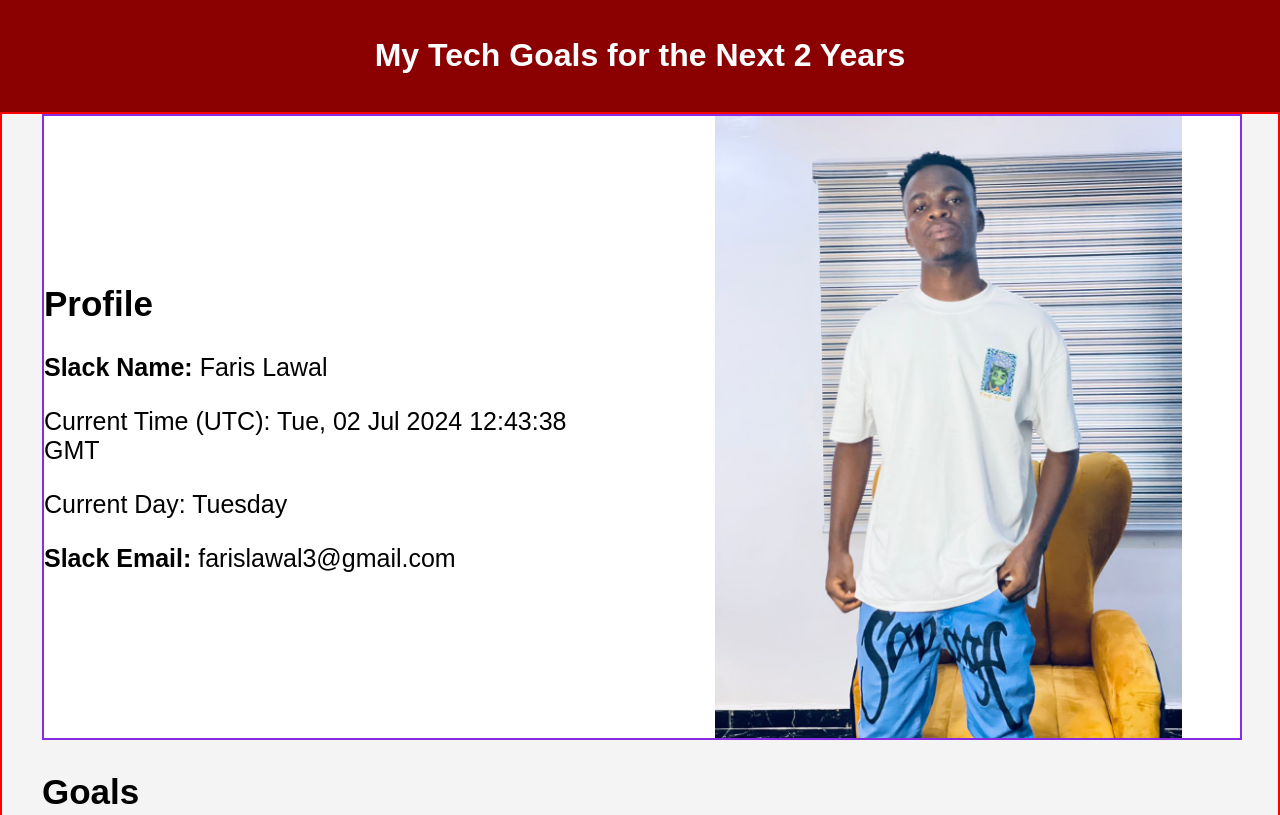
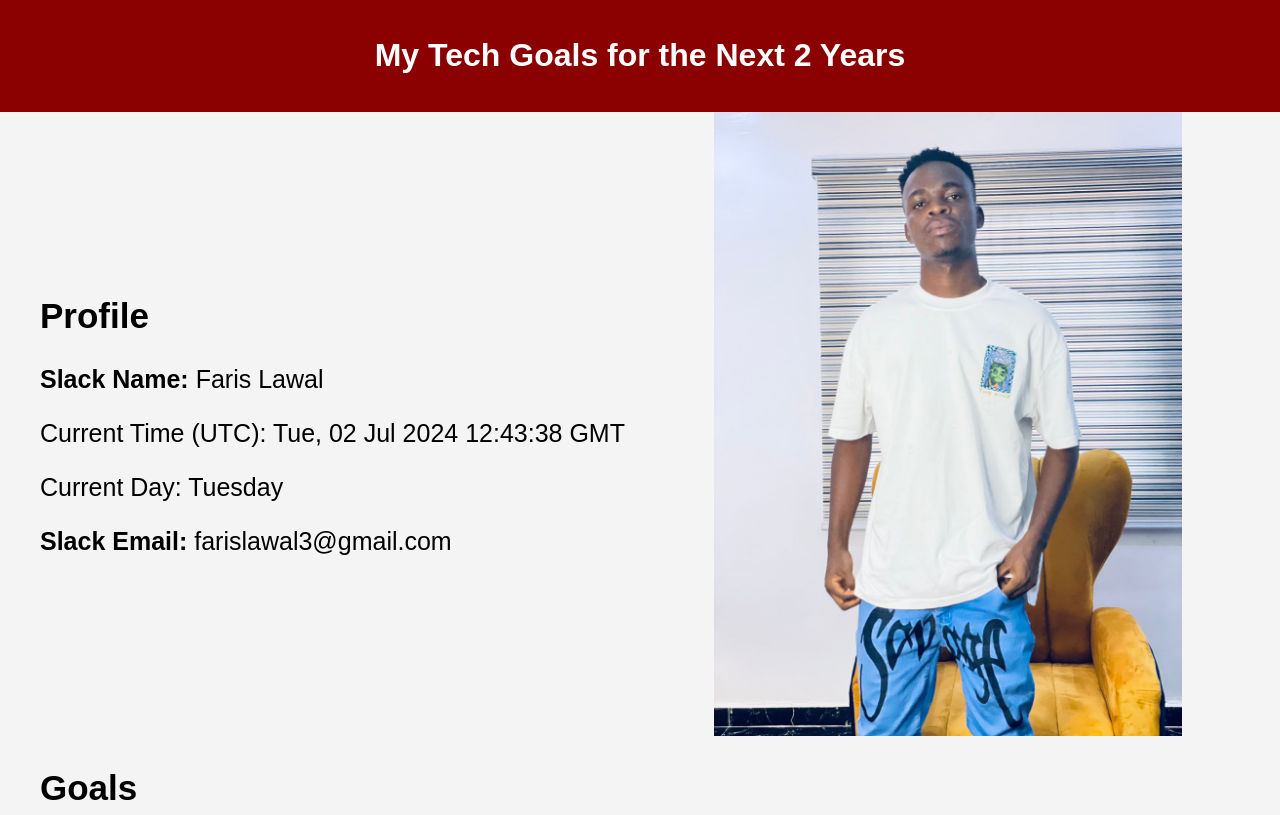
Before and after one commit to faris1208/HNG-Task, a plain HTML site: page index.html in a window 1280 px wide. Shown: the top 815 px of the page. Drawn offline with Linux system fonts and the light colour scheme.

Commit message:
background color

```diff
--- a/styles.css
+++ b/styles.css
@@ -110,7 +110,7 @@ footer {
 @media (min-width: 600px) {
     main {
         padding: 0px 40px;
-        border: 2px solid red;
+        /* border: 2px solid red; */
     }
 
     .timeline-event {
@@ -124,8 +124,8 @@ footer {
         align-items: center;
         gap: 30px;
         /* padding: 0px 40px; */
-        background-color: #fff;
-        border: 2px solid blueviolet;
+        /* background-color: #fff; */
+        /* border: 2px solid blueviolet; */
     }
 
     [data-testid="profile-section"] {
```
